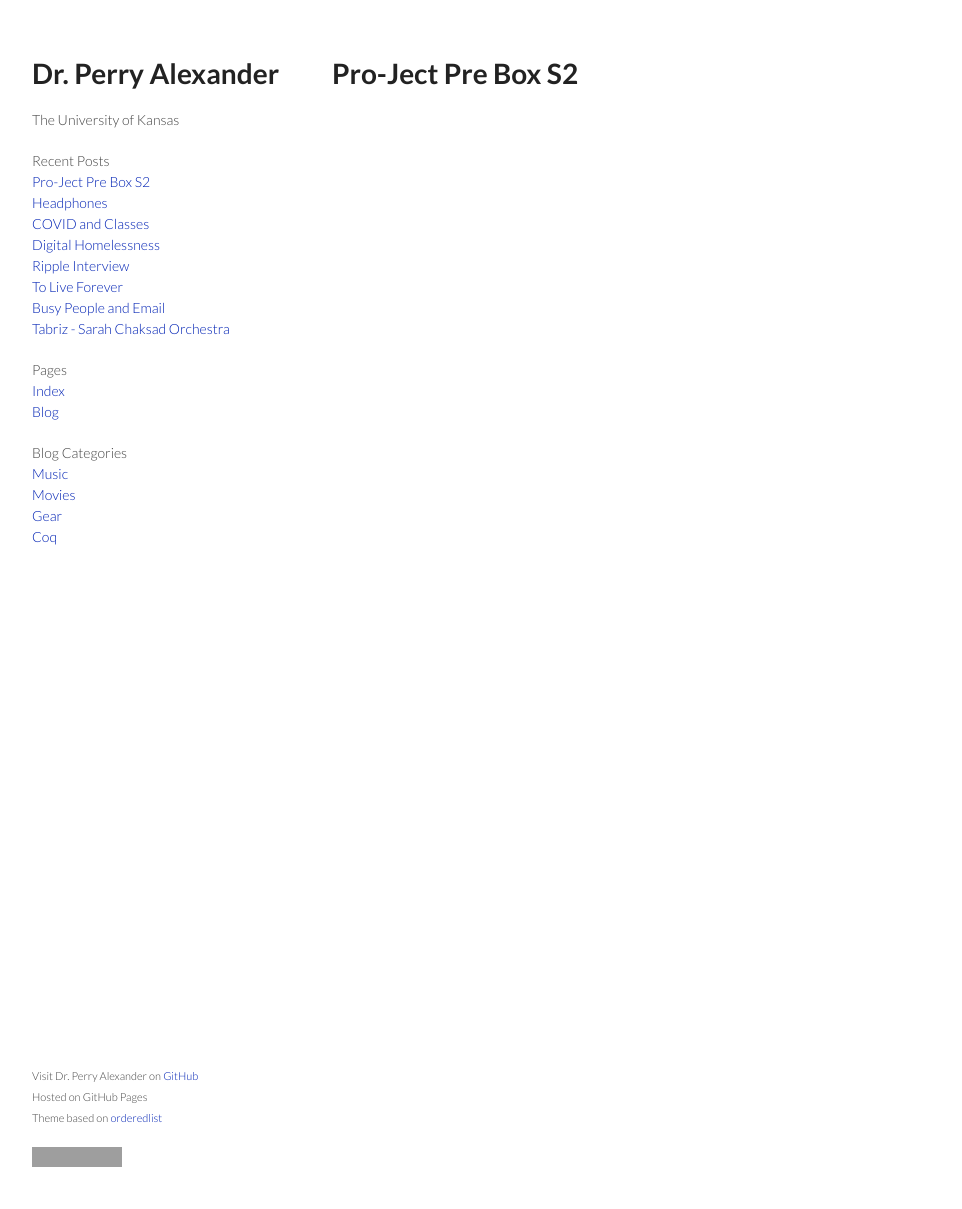
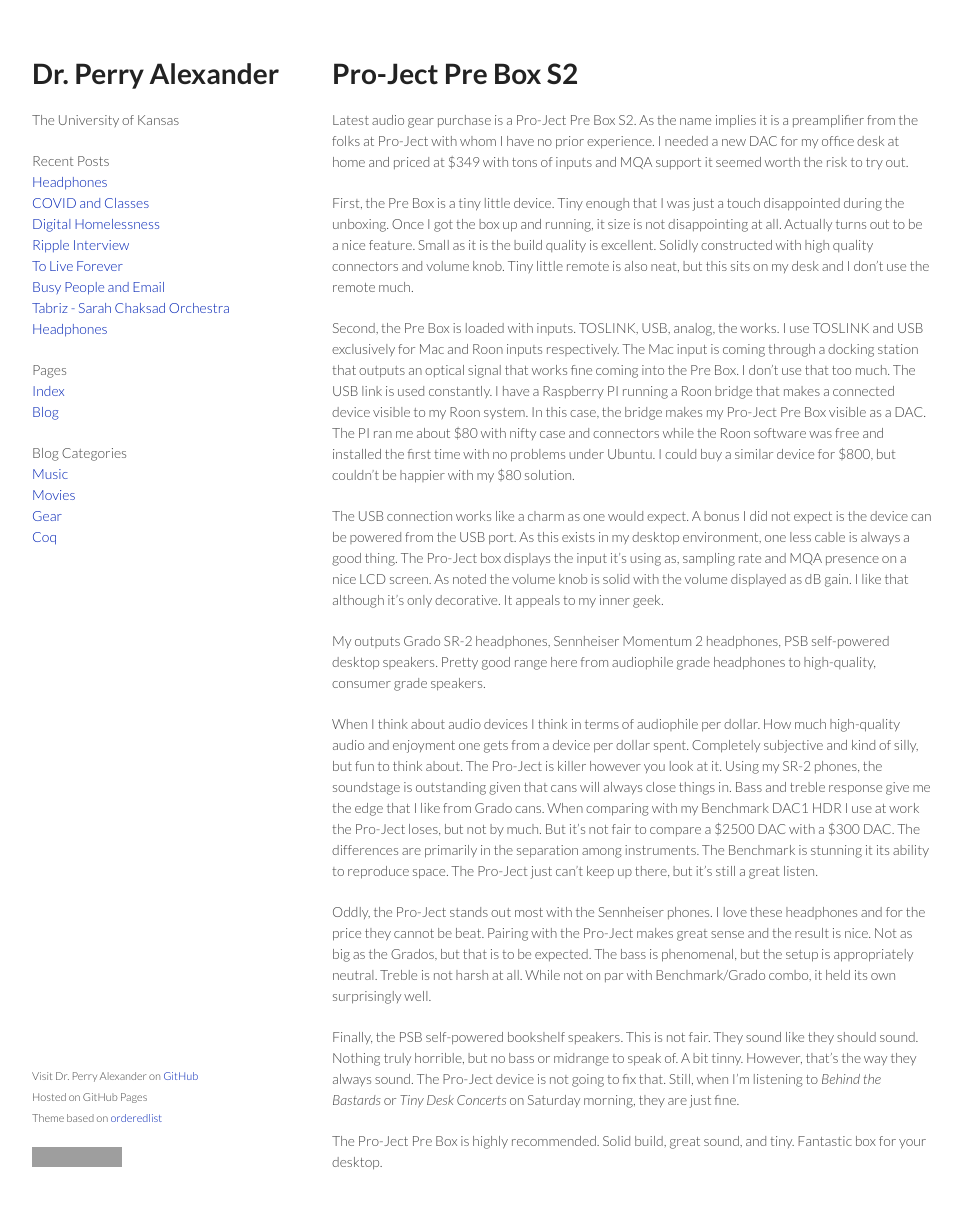
Before and after one commit to palexand/palexand.github.io, a Jekyll site: the page built from _posts/2021-10-18-Pro-Ject-Pre-Box-S2.md, in a window 1280 px wide and 1242 px high. Shown: the top 1209 px of the window, without its empty margins (158-1120 px from the left). Built offline with Jekyll 4.4.1, drawn with Linux system fonts in a browser that asks for light colours; grey boxes are pictures that could not be loaded.

Commit message:
adding Pro-Ject review

```diff
--- a/_posts/2021-10-18-Pro-Ject-Pre-Box-S2.md
+++ b/_posts/2021-10-18-Pro-Ject-Pre-Box-S2.md
@@ -1,5 +1,22 @@
 ---
 layout: blog
-categories: blog
+categories: blog, gear
 title: Pro-Ject Pre Box S2
 ---
+Latest audio gear purchase is a Pro-Ject Pre Box S2.  As the name implies it is a preamplifier from the folks at Pro-Ject with whom I have no prior experience.  I needed a new DAC for my office desk at home and priced at $349 with tons of inputs and MQA support it seemed worth the risk to try out.
+
+First, the Pre Box is a tiny little device.  Tiny enough that I was just a touch disappointed during the unboxing.  Once I got the box up and running, it size is not disappointing at all.  Actually turns out to be a nice feature.  Small as it is the build quality is excellent.  Solidly constructed with high quality connectors and volume knob.  Tiny little remote is also neat, but this sits on my desk and I don't use the remote much.
+
+Second, the Pre Box is loaded with inputs.  TOSLINK, USB, analog, the works.  I use TOSLINK and USB exclusively for Mac and Roon inputs respectively.  The Mac input is coming through a docking station that outputs an optical signal that works fine coming into the Pre Box.  I don't use that too much.  The USB link is used constantly.  I have a Raspberry PI running a Roon bridge that makes a connected device visible to my Roon system.  In this case, the bridge makes my Pro-Ject Pre Box visible as a DAC.  The PI ran me about $80 with nifty case and connectors while the Roon software was free and installed the first time with no problems under Ubuntu.  I could buy a similar device for $800, but couldn't be happier with my $80 solution.
+
+The USB connection works like a charm as one would expect.  A bonus I did not expect is the device can be powered from the USB port.  As this exists in my desktop environment, one less cable is always a good thing.  The Pro-Ject box displays the input it's using as, sampling rate and MQA presence on a nice LCD screen.  As noted the volume knob is solid with the volume displayed as dB gain.  I like that although it's only decorative.  It appeals to my inner geek.
+
+My outputs Grado SR-2 headphones, Sennheiser Momentum 2 headphones, PSB self-powered desktop speakers.  Pretty good range here from audiophile grade headphones to high-quality, consumer grade speakers.
+
+When I think about audio devices I think in terms of audiophile per dollar.  How much high-quality audio and enjoyment one gets from a device per dollar spent.  Completely subjective and kind of silly, but fun to think about.  The Pro-Ject is killer however you look at it.  Using my SR-2 phones, the soundstage is outstanding given that cans will always close things in.  Bass and treble response give me the edge that I like from Grado cans.  When comparing with my Benchmark DAC1 HDR I use at work the Pro-Ject loses, but not by much.  But it's not fair to compare a $2500 DAC with a $300 DAC.  The differences are primarily in the separation among instruments.  The Benchmark is stunning it its ability to reproduce space.  The Pro-Ject just can't keep up there, but it's still a great listen.
+
+Oddly, the Pro-Ject stands out most with the Sennheiser phones.  I love these headphones and for the price they cannot be beat.  Pairing with the Pro-Ject makes great sense and the result is nice.  Not as big as the Grados, but that is to be expected.  The bass is phenomenal, but the setup is appropriately neutral.  Treble is not harsh at all.  While not on par with Benchmark/Grado combo, it held its own surprisingly well.
+
+Finally, the PSB self-powered bookshelf speakers.  This is not fair.  They sound like they should sound.  Nothing truly horrible, but no bass or midrange to speak of.  A bit tinny.  However, that's the way they always sound.  The Pro-Ject device is not going to fix that.  Still, when I'm listening to _Behind the Bastards_ or _Tiny Desk Concerts_ on Saturday morning, they are just fine.
+
+The Pro-Ject Pre Box is highly recommended.  Solid build, great sound, and tiny.  Fantastic box for your desktop.
```
